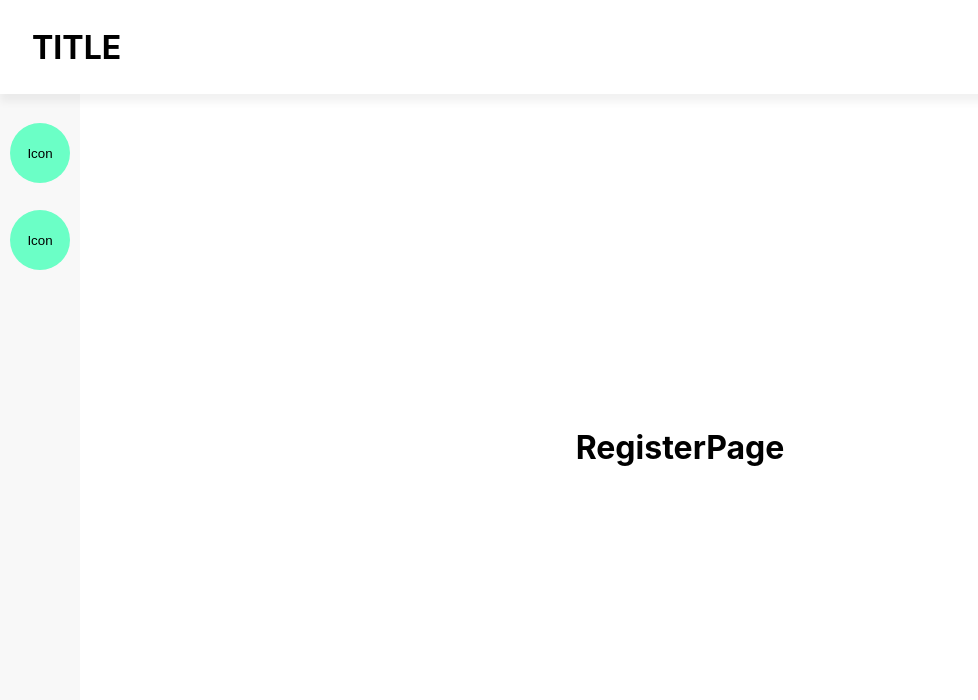
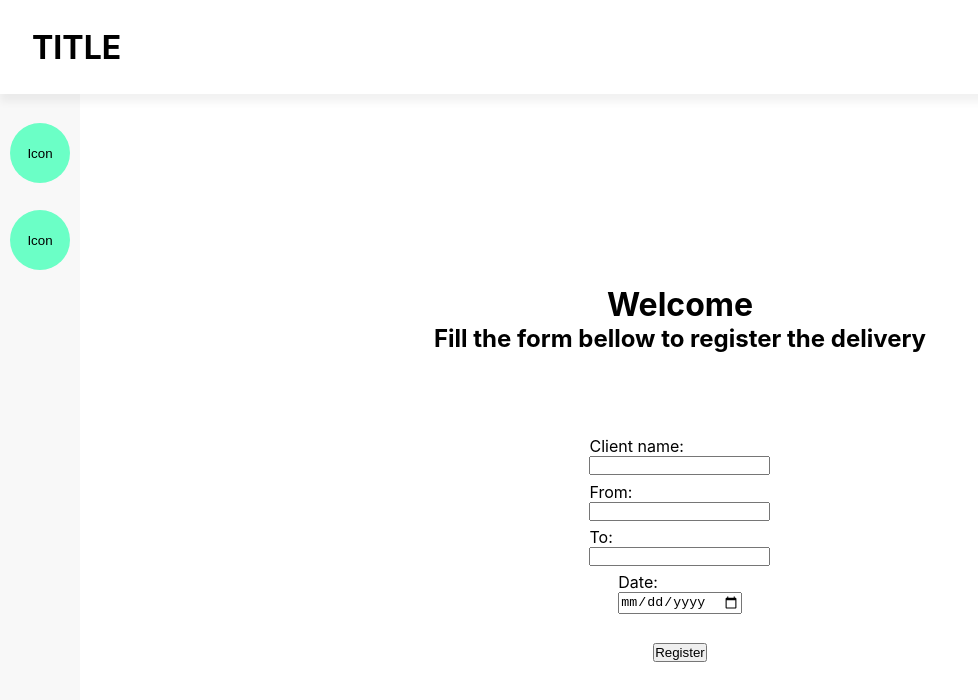
Before and after one commit to AmadeuGMeniconi/my-delivery-app, a React (Create React App) app: page / in a window 1280 px wide. Shown: the top 700 px of the page, without its empty margins (0-978 px from the left). Built offline with nearby package versions, Linux system fonts and the light colour scheme.

Commit message:
Form Logic, Loading and Toastify

```diff
--- a/package.json
+++ b/package.json
@@ -9,6 +9,7 @@
     "react": "^18.2.0",
     "react-dom": "^18.2.0",
     "react-scripts": "5.0.1",
+    "react-toastify": "^9.1.1",
     "web-vitals": "^2.1.0"
   },
   "scripts": {
--- a/src/App.js
+++ b/src/App.js
@@ -18,7 +18,7 @@ function App() {
 
   function goToPage(page) {
     switch(page) {
-      case 'REGISTER': setCurrentPage(<RegisterPage/>)
+      case 'REGISTER': setCurrentPage(<RegisterPage />)
       break;
       case 'TABLE': setCurrentPage(<TablePage/>)
       break;
@@ -33,8 +33,8 @@ function App() {
           <h1>TITLE</h1>
       </header>
       <nav className='navBar'>
-        <PageButton onClick={() => goToPage('REGISTER')} isLoading={isLoading} />
-        <PageButton onClick={() => goToPage('TABLE')} isLoading={isLoading}/>
+        <PageButton onClick={() => goToPage('REGISTER')} disabled={isLoading} />
+        <PageButton onClick={() => goToPage('TABLE')} disabled={isLoading}/>
         {/* <PageButton onClick={() => goToPage('MAP')} isLoading={isLoading}/> */}
       </nav>
       <div className='pageContainer'>
--- a/src/components/PageButton.js
+++ b/src/components/PageButton.js
@@ -1,16 +1,16 @@
 import './styles/pageButton.css'
 
-const PageButton = ({onClick, isLoading}) => {
+const PageButton = ({onClick, disabled}) => {
 
 
 
     return (
-      <button
+        <button
         onClick={onClick}
-        disabled={isLoading}
+        disabled={disabled}
         className="pageButton"
         > Icon </button>
     );
-  }
+}
 
-  export default PageButton;
+export default PageButton;
--- a/src/pages/RegisterPage.js
+++ b/src/pages/RegisterPage.js
@@ -1,11 +1,118 @@
+import { useEffect, useState } from 'react';
 import './styles/registerPage.css'
 
 const RegisterPage = () => {
+
+    const [clientName, setClientName] = useState('')
+    const [from, setFrom] = useState('')
+    const [to, setTo] = useState('')
+    const [date, setDate] = useState('')
+
+    const [isLoading, setIsLoading] = useState(false)
+    const [isFilled, setIsFilled] = useState(false)
+
+    function clearFormData() {
+        setClientName('')
+        setDate('')
+        setFrom('')
+        setTo('')
+    }
+
+    function checkIsDeliveryDataComplete () {
+        if (clientName.length && from.length && to.length && date.length !== 0) {
+            return true
+        } else {
+            return false
+        }
+    }
+
+    useEffect(() => {
+        setIsFilled(checkIsDeliveryDataComplete());
+        console.log(clientName, from, to, date)
+    } )
+
+    function handleFormSubmition(isFilled) {
+        setIsLoading(true)
+        if (isFilled) {
+            setTimeout(() => {
+                //TODO: Check From and To Adress before sending data to database
+                alert('Delivery Registered')
+                clearFormData()
+                setIsLoading(false)
+            }, 1000);
+        } else {
+            alert('Fields left empty')
+            setIsLoading(false)
+        }
+    }
+
     return (
-      <div className='registerPageContainer'>
-        <h1>RegisterPage</h1>
-      </div>
+        <div className='registerPageContainer'>
+            <div className='title'>
+                <h1>Welcome</h1>
+                <h2>Fill the form bellow to register the delivery</h2>
+            </div>
+            <form>
+                <label>
+                    Client name:
+                    <input
+                        type='text'
+                        value={clientName}
+                        name='clientName'
+                        required
+                        onChange={(e) => setClientName(e.target.value)}
+                        disabled={isLoading}
+                    />
+                </label>
+                <label>
+                    From:
+                    <input
+                        type='text'
+                        value={from}
+                        name='from'
+                        required
+                        onChange={(e) => setFrom(e.target.value)}
+                        disabled={isLoading}
+                    />
+                </label>
+                <label>
+                    To:
+                    <input
+                        type='text'
+                        value={to}
+                        name='to'
+                        required
+                        onChange={(e) => setTo(e.target.value)}
+                        disabled={isLoading}
+                    />
+                </label>
+                <label>
+                    Date:
+                    <input
+                        type='date'
+                        value={date}
+                        name='date'
+                        required
+                        onChange={(e) => setDate(e.target.value)}
+                        disabled={isLoading}
+                    />
+                </label>
+
+                {
+                isLoading ?
+                    <h1>Loading...</h1>
+                    :
+                    <input
+                        className='submitButton'
+                        type='submit'
+                        value='Register'
+                        onClick={() => handleFormSubmition(isFilled)}
+                        disabled={isLoading}
+                    />
+                }
+            </form>
+        </div>
     );
-  }
+}
 
-  export default RegisterPage;
+export default RegisterPage;
--- a/src/pages/styles/registerPage.css
+++ b/src/pages/styles/registerPage.css
@@ -1,3 +1,32 @@
 .registerPageContainer{
+    display: flex;
+    flex-direction: column;
+    justify-content: center;
+    align-items: center;
+}
 
+.title {
+    display: flex;
+    flex-direction: column;
+    justify-content: center;
+    align-items: center;
+    margin: 5em;
 }
+
+form {
+    display: flex;
+    flex-direction: column;
+    justify-content: center;
+    align-items: center;
+}
+form > label {
+    display: flex;
+    flex-direction: column;
+    justify-content: center;
+    align-items: start;
+    margin: 0.2em;
+}
+
+.submitButton {
+    margin: 2em;
+}
```
Also changed, not shown: src/pages/TablePage.js (+4 -4 lines), src/pages/MapPage.js (indentation only), 1 other file (tests, documents, lock files or other folders).
